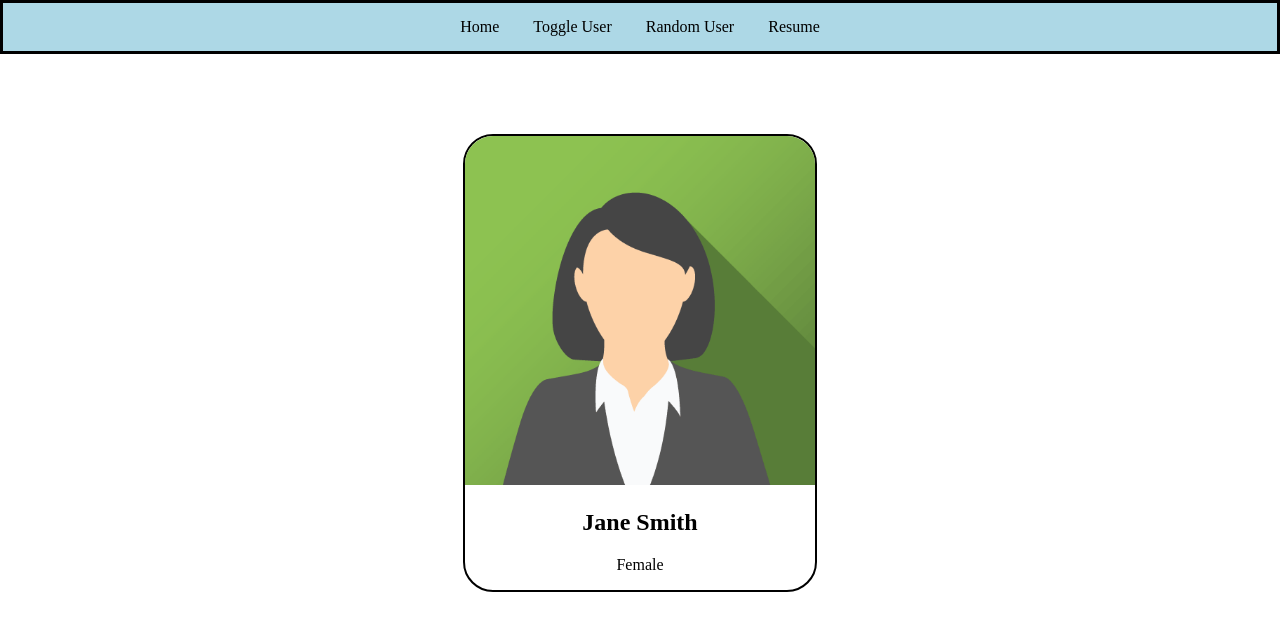
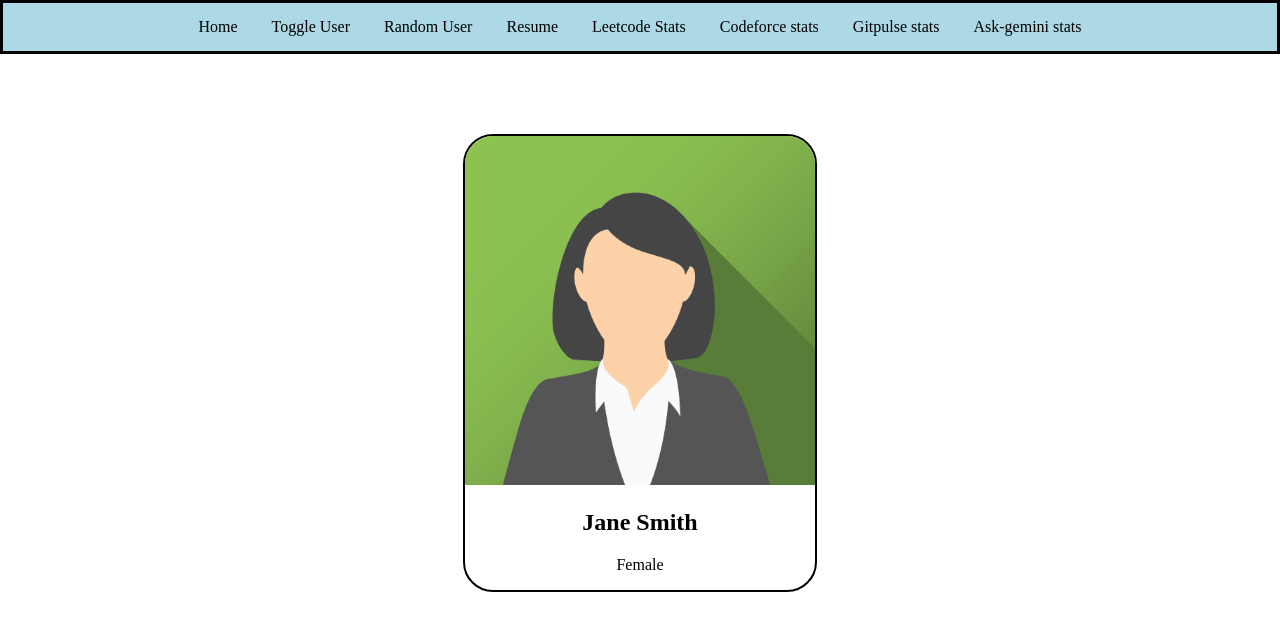
Before and after one commit to vegesanajyothisri/vegesanajyothisri.github.io, a plain HTML site: page index.html in a window 1280 px wide. Drawn offline with Linux system fonts and the light colour scheme.

Commit message:
Add links for Leetcode, Codeforce, Gitpulse, and Ask-gemini stats

```diff
--- a/index.html
+++ b/index.html
@@ -12,6 +12,10 @@
         <a href="toggle.html">Toggle User</a>
         <a href="randomUser.html">Random User</a>
         <a href="resume.html">Resume</a>
+        <a href="">Leetcode Stats</a>
+        <a href="">Codeforce stats</a>
+        <a href="">Gitpulse stats</a>
+        <a href="">Ask-gemini stats</a>
     </div>
 
     <div id="card">
```
